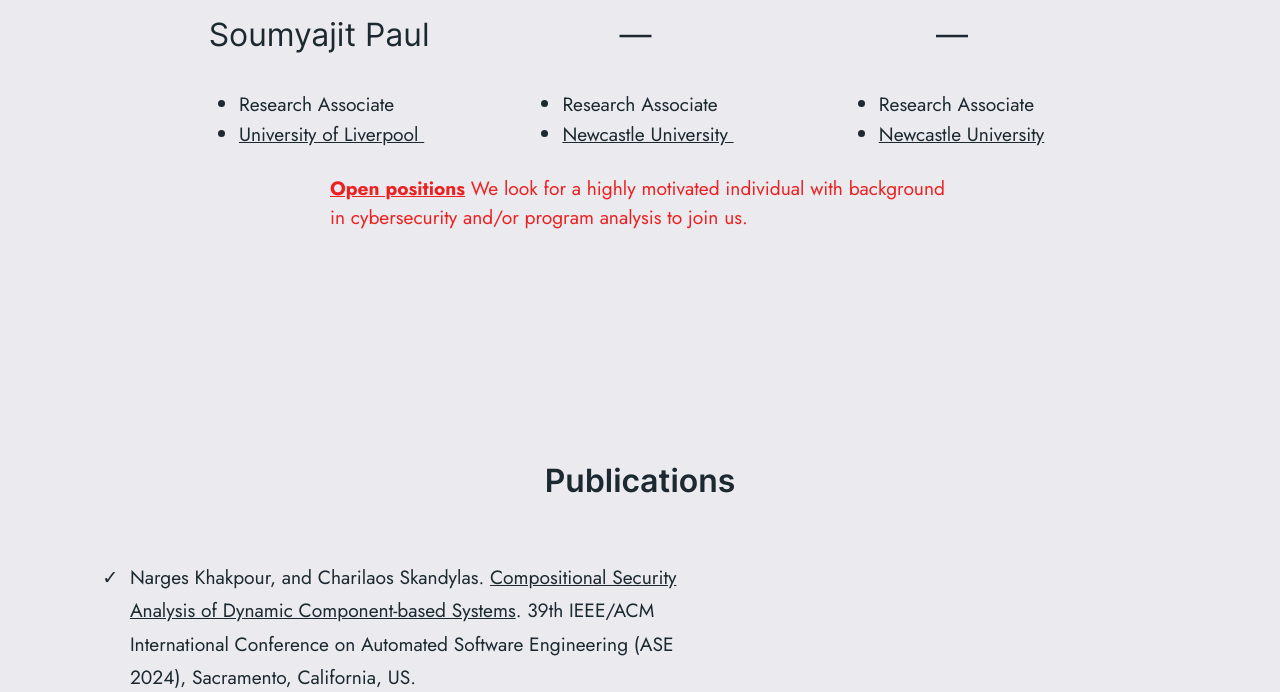
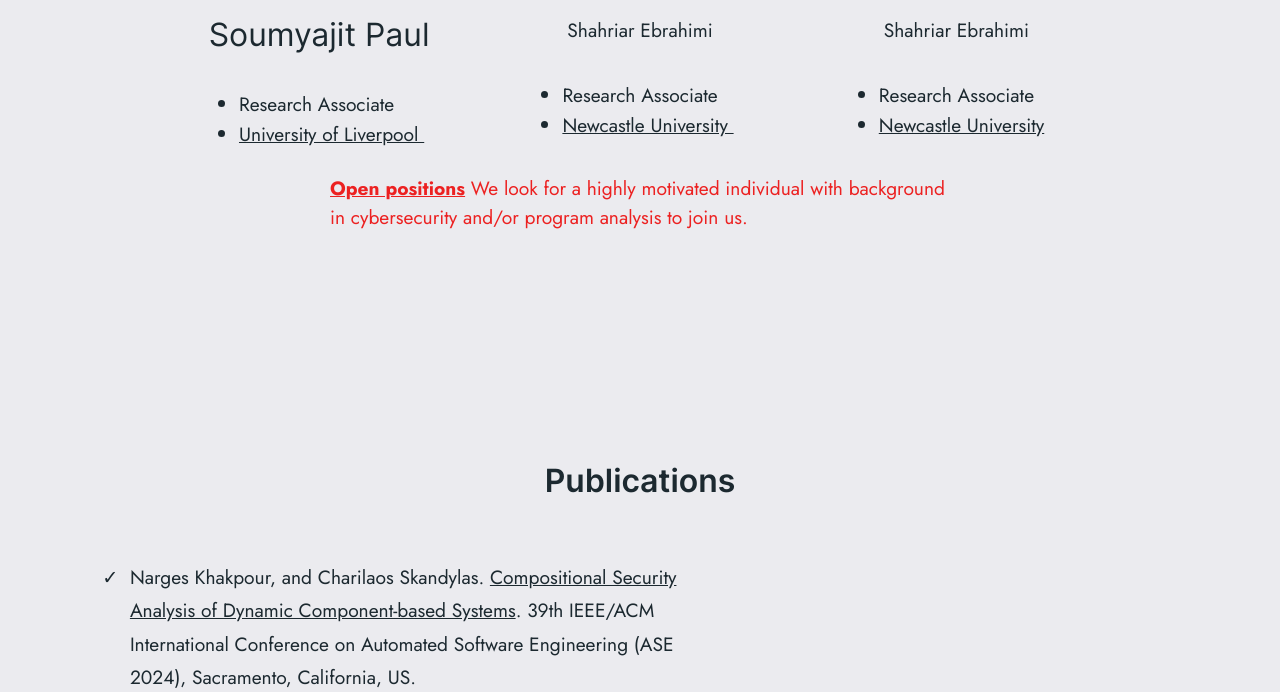
Before and after one commit to TRUSTED-SSD/TRUSTED, a plain HTML site: page index.html in a window 1280 px wide. Shown: the part 2016-2708 px from the top of the page. Drawn offline with Linux system fonts and the light colour scheme.

Commit message:
Add Newcastle RAs names

```diff
--- a/index.html
+++ b/index.html
@@ -340,7 +340,8 @@ ol,ul{padding-left: var(--wp--preset--spacing--10);}</style>
 
 
 <div class="wp-block-group is-vertical is-content-justification-center is-nowrap is-layout-flex wp-container-core-group-layout-7 wp-block-group-is-layout-flex">
-<h3 class="wp-block-heading">&#8212;&nbsp;</h3>
+Shahriar Ebrahimi
+<h3 class="wp-block-heading"></h3>
 
 
 
@@ -359,8 +360,6 @@ ol,ul{padding-left: var(--wp--preset--spacing--10);}</style>
 <ul>
 <li>Research Associate</li>
 
-
-
 <li><a href="http://www.liv.ac.uk/">Newcastle University&nbsp;</a></li>
 </ul>
 </div>
@@ -374,7 +373,8 @@ ol,ul{padding-left: var(--wp--preset--spacing--10);}</style>
 
 
 <div class="wp-block-group is-vertical is-content-justification-center is-nowrap is-layout-flex wp-container-core-group-layout-8 wp-block-group-is-layout-flex">
-<h3 class="wp-block-heading">&#8212;&nbsp;</h3>
+Shahriar Ebrahimi
+<h3 class="wp-block-heading"></h3>
 
 
 
```
